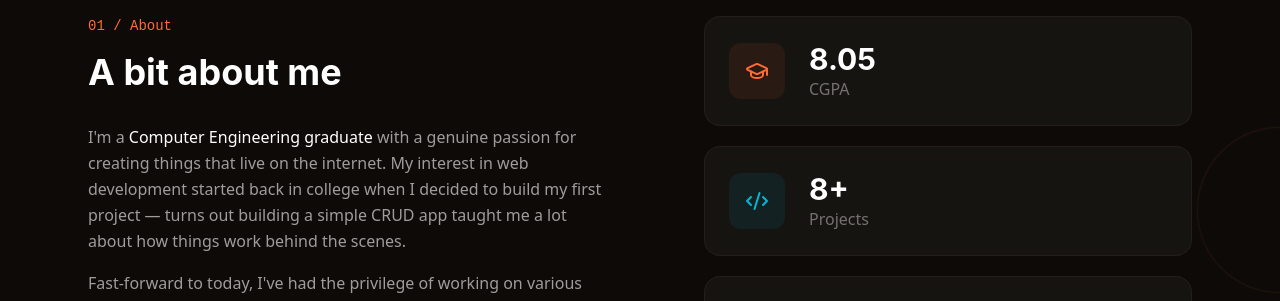
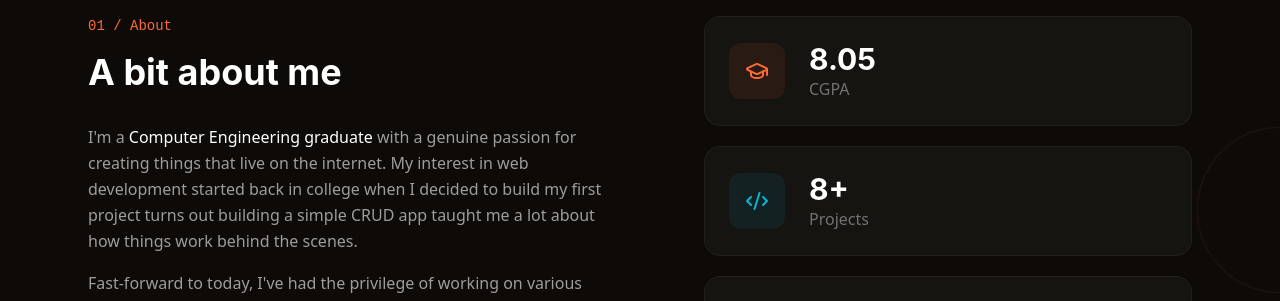
Before and after one commit to Yash-oza-24/Portfolio, a React (Vite) app: page / in a window 1280 px wide. Shown: the part 960-1261 px from the top of the page. Built offline with nearby package versions, Linux system fonts and the light colour scheme.

Commit message:
Fix typo in About section

```diff
--- a/src/Pages/About.jsx
+++ b/src/Pages/About.jsx
@@ -82,7 +82,7 @@ const AboutMe = () => {
                 I'm a <span className="text-white">Computer Engineering graduate</span> with
                 a genuine passion for creating things that live on the internet. My interest
                 in web development started back in college when I decided to build my first
-                project — turns out building a simple CRUD app taught me a lot about how
+                project turns out building a simple CRUD app taught me a lot about how
                 things work behind the scenes.
               </p>
 
```
